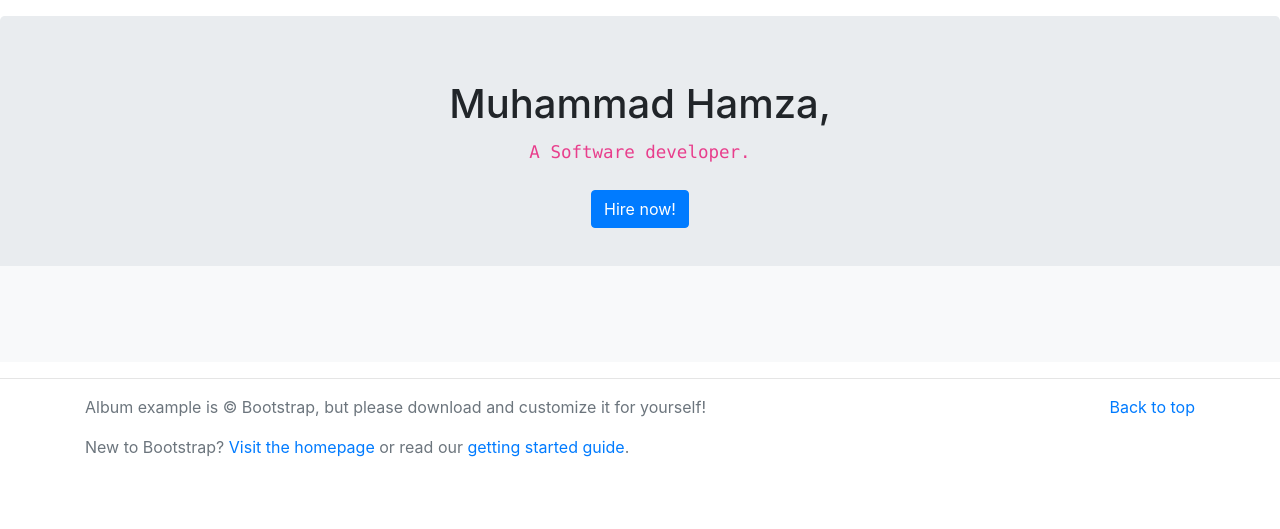
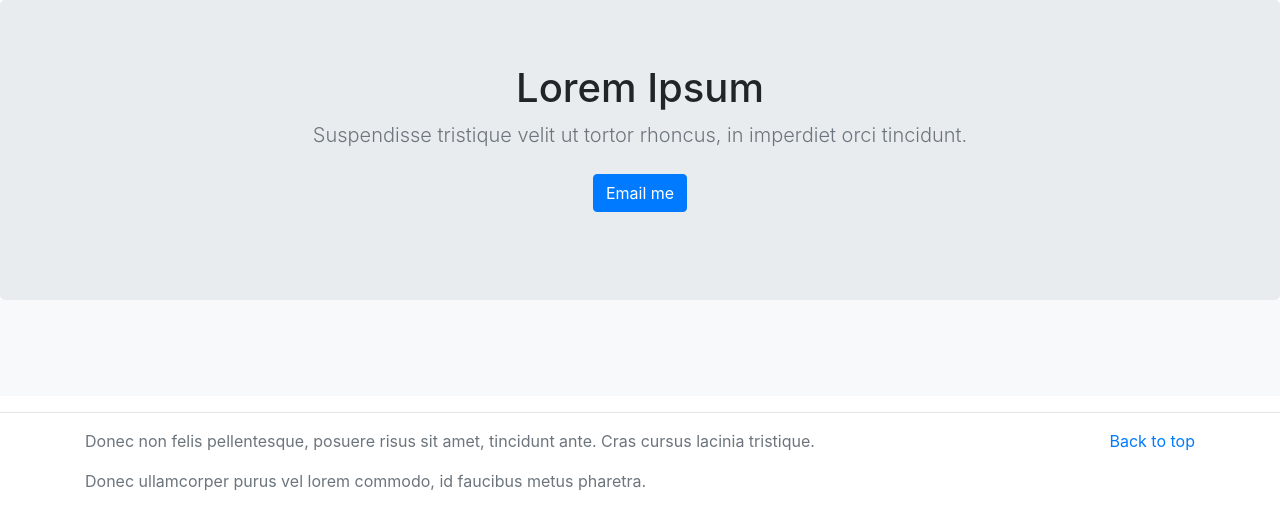
Before and after one commit to mhshahzad/web-portfolio, a Django app: page / in a window 1280 px wide. Shown: the top 529 px of the page. Run offline with Django 3.2, Linux system fonts and the light colour scheme; data that the repository does not hold is empty; some libraries are stand-ins or nearby versions.

Commit message:
templates updated, project completed.

```diff
--- a/jobs/templates/jobs/home.html
+++ b/jobs/templates/jobs/home.html
@@ -7,26 +7,21 @@
   <meta name="description" content="">
   <meta name="author" content="">
   <link rel="icon" href="../../../../favicon.ico">
-
-  <title>Muhammad Hamza</title>
-
-  <!-- Bootstrap core CSS -->
+  <title>Lorem Ipsum</title>
   <link rel="stylesheet" href="{% static 'css/bootstrap.min.css' %}" >
-
-  <!-- Custom styles for this template -->
   <link href="album.css" rel="stylesheet">
 </head>
 
 <body>
 
   <main role="main">
-    <P>         </P>
-<div style="height: 250px">
+    <div style="height: 300px">
       <section class="jumbotron text-center">
         <div class="container">
-        <h1 class="jumbotron-heading">Muhammad Hamza,</h1>
-        <p class="lead text-muted"><code>A Software developer.</code></p>
-        <p><a href="#" class="btn btn-primary my-2">Hire now!</a></p>
+          <h1 class="jumbotron-heading">Lorem Ipsum</h1>
+          <p class="lead text-muted">Suspendisse tristique velit ut tortor rhoncus,
+            in imperdiet orci tincidunt.</p>
+            <p><a href="#" class="btn btn-primary my-2">Email me</a></p>
           </div>
         </section>
       </div>
@@ -52,19 +47,17 @@
 
   </main>
   <hr></hr>
+
   <footer class="text-muted">
     <div class="container">
       <p class="float-right">
         <a href="#">Back to top</a>
       </p>
-      <p>Album example is &copy; Bootstrap, but please download and customize it for yourself!</p>
-      <p>New to Bootstrap? <a href="../../">Visit the homepage</a> or read our <a href="../../getting-started/">getting started guide</a>.</p>
+      <p>Donec non felis pellentesque, posuere risus sit amet, tincidunt ante. Cras cursus lacinia tristique.</p>
+      <p>Donec ullamcorper purus vel lorem commodo, id faucibus metus pharetra.</p>
     </div>
   </footer>
 
-  <!-- Bootstrap core JavaScript
-  ================================================== -->
-  <!-- Placed at the end of the document so the pages load faster -->
   <script src="{% static 'jquery-3.3.1.slim.min.js' %}" </script>
   <script src="{% static 'popper.js/1.14.3/umd/popper.min.js' %}"</script>
     <script src="{% static 'js/bootstrap.min.js' %}" </script>
--- a/portfolio/settings.py
+++ b/portfolio/settings.py
@@ -77,9 +77,9 @@ WSGI_APPLICATION = 'portfolio.wsgi.application'
 DATABASES = {
     'default': {
         'ENGINE': 'django.db.backends.postgresql',
-        'NAME': 'portfoliodb',
+        'NAME': '',                                 #replace your db's name
         'USER': 'postgres',
-        'PASSWORD': 'hamza313!',
+        'PASSWORD': '',                            #replace your password
         'HOST': 'localhost',
         'PORT': '5432',
     }
```
Also changed, not shown: jobs/templates/jobs/detail.html (+12 -33 lines), images/2000px-Three_software_development_patterns_mashed_together.svg.png (added), images/36422475626_a30c804647_b.jpg (added), images/code.jpg (deleted), images/prechod-na-https.jpg (added). Lines whose indentation alone changed are shown as unchanged.
